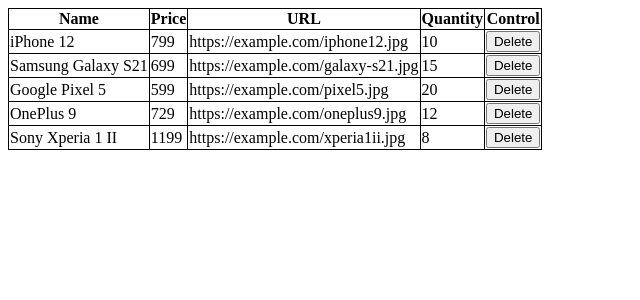
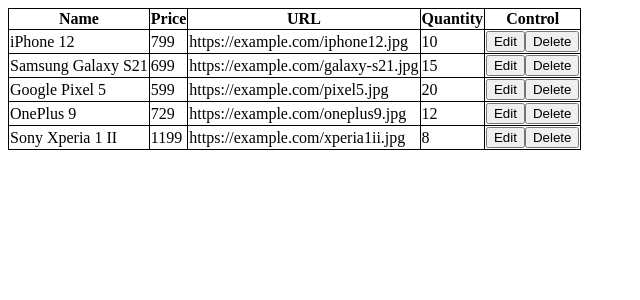
Before and after one commit to kalenav/FD3-loktev, a React (Create React App) app in the folder ishop3/: page / in a window 1280 px wide. Shown: the top 300 px of the page, without its empty margins (0-640 px from the left). Built offline with nearby package versions, Linux system fonts and the light colour scheme.

Commit message:
add edit button to product component & allow button disabling

```diff
--- a/ishop3/src/components/Product/Product.tsx
+++ b/ishop3/src/components/Product/Product.tsx
@@ -4,12 +4,16 @@
 export default function Product({
   product,
   selected,
+  buttonsDisabled,
   onSelect,
+  onEdit,
   onDelete,
 }: {
   product: ProductType,
   selected: boolean,
+  buttonsDisabled: boolean,
   onSelect: () => void,
+  onEdit: () => void,
   onDelete: () => void,
 }) {
   return (
@@ -21,7 +25,10 @@
       <td>{product.price}</td>
       <td>{product.url}</td>
       <td>{product.quantity}</td>
-      <td><button onClick={e => { e.stopPropagation(); onDelete(); }}>Delete</button></td>
+      <td>
+        <button disabled={buttonsDisabled} onClick={e => { e.stopPropagation(); onEdit(); }}>Edit</button>
+        <button disabled={buttonsDisabled} onClick={e => { e.stopPropagation(); onDelete(); }}>Delete</button>
+      </td>
     </tr>
   );
 }
```
